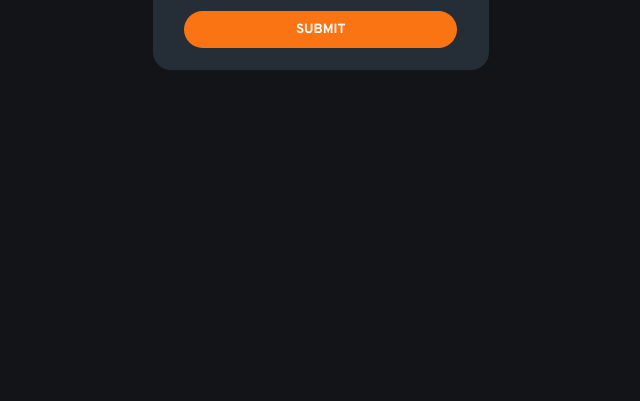
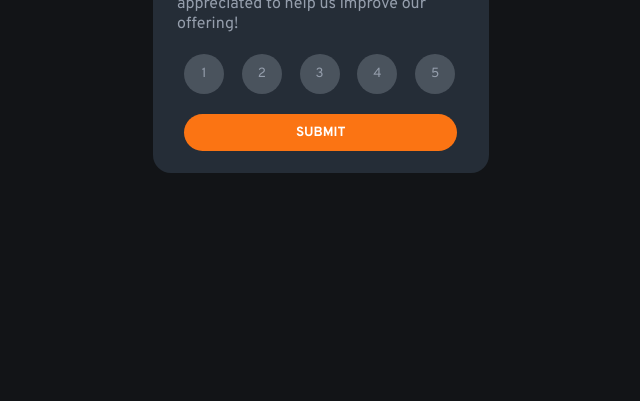
Before and after one commit to zareenf01/Interactive-rating, a plain HTML site: page index.html in a window 1280 px wide. Shown: the part 399-800 px from the top of the page, without its empty margins (319-959 px from the left). Drawn offline with Linux system fonts and the light colour scheme.

Commit message:
Update style.css

```diff
--- a/style.css
+++ b/style.css
@@ -16,12 +16,15 @@
 }
 body {
   background-color: hsl(216, 12%, 8%);
+  display: grid;
+  place-items: center;
+  margin: 0;
+  height: 100vh;
 }
 .container {
   display: flex;
   justify-content: center;
   align-items: center;
-  margin-top: 7.8em;
 }
 .rating,
 .thankyou {
```
